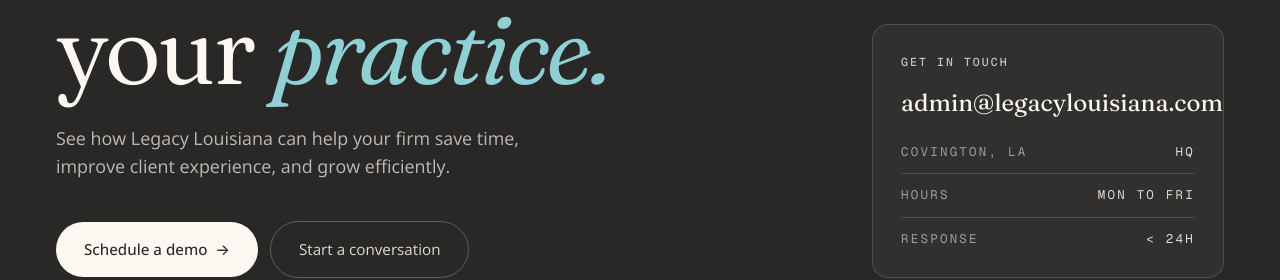
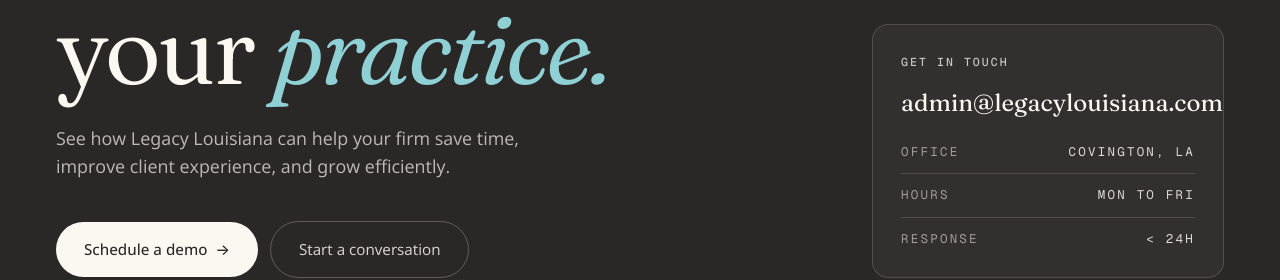
Before and after one commit to gte343v/legacyLandingPage, a React (Vite) app: page / in a window 1280 px wide. Shown: the part 7139-7419 px from the top of the page. Built offline with nearby package versions, Linux system fonts and the light colour scheme.

Commit message:
Refine contact location

```diff
--- a/src/components/sections/CTA.jsx
+++ b/src/components/sections/CTA.jsx
@@ -56,8 +56,8 @@
             </p>
             <div className="mt-6 grid gap-3 font-mono text-[0.78rem] uppercase tracking-[0.18em] text-cream/55">
               <div className="flex justify-between border-b border-cream/15 pb-3">
-                <span>Covington, LA</span>
-                <span className="text-cream/85">HQ</span>
+                <span>Office</span>
+                <span className="text-cream/85">Covington, LA</span>
               </div>
               <div className="flex justify-between border-b border-cream/15 pb-3">
                 <span>Hours</span>
```
